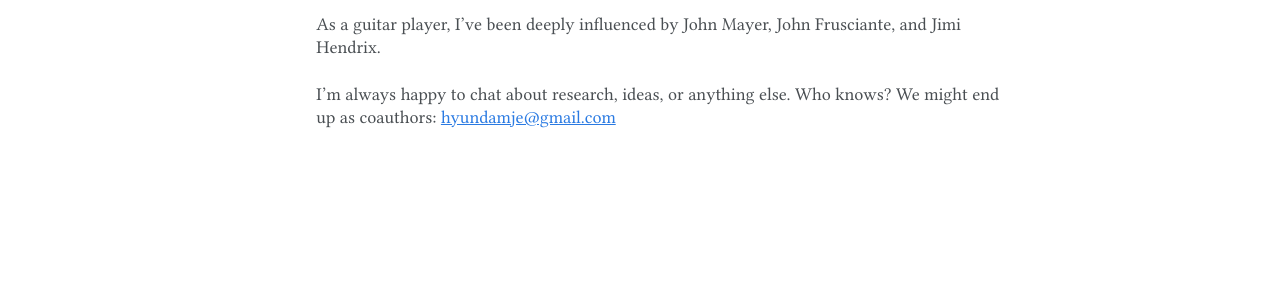
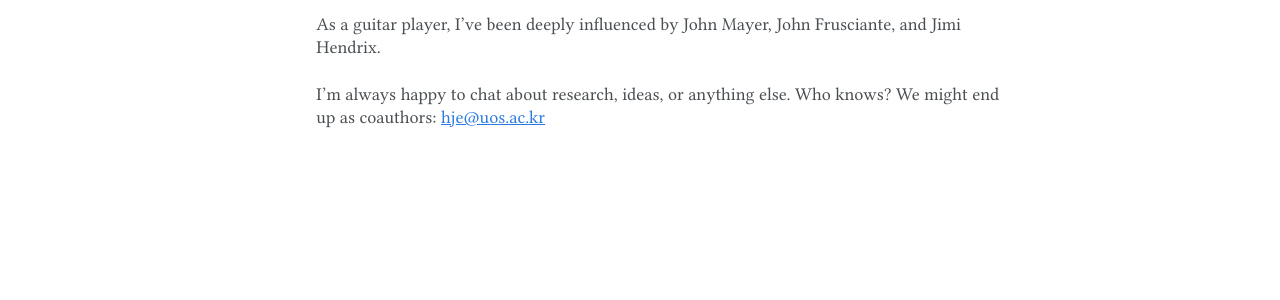
Before and after one commit to hyundamje/hyundamje.github.io, a Jekyll site: the page built from _pages/about.md, in a window 1280 px wide and 1343 px high. Shown: the part 814-1114 px from the top of the window. Built offline with Jekyll 4.4.1, drawn with Linux system fonts in a browser that asks for light colours; some web fonts are replaced.

Commit message:
Update about.md

```diff
--- a/_pages/about.md
+++ b/_pages/about.md
@@ -24,5 +24,5 @@
 
   <p>As a guitar player, I’ve been deeply influenced by John Mayer, John Frusciante, and Jimi Hendrix.</p>
 
-  <p> I’m always happy to chat about research, ideas, or anything else. Who knows? We might end up as coauthors: <a href="mailto:hyundamje@gmail.com">hyundamje@gmail.com</a></p>
+  <p> I’m always happy to chat about research, ideas, or anything else. Who knows? We might end up as coauthors: <a href="mailto:hje@uos.ac.kr">hje@uos.ac.kr</a></p>
 </div>
```
